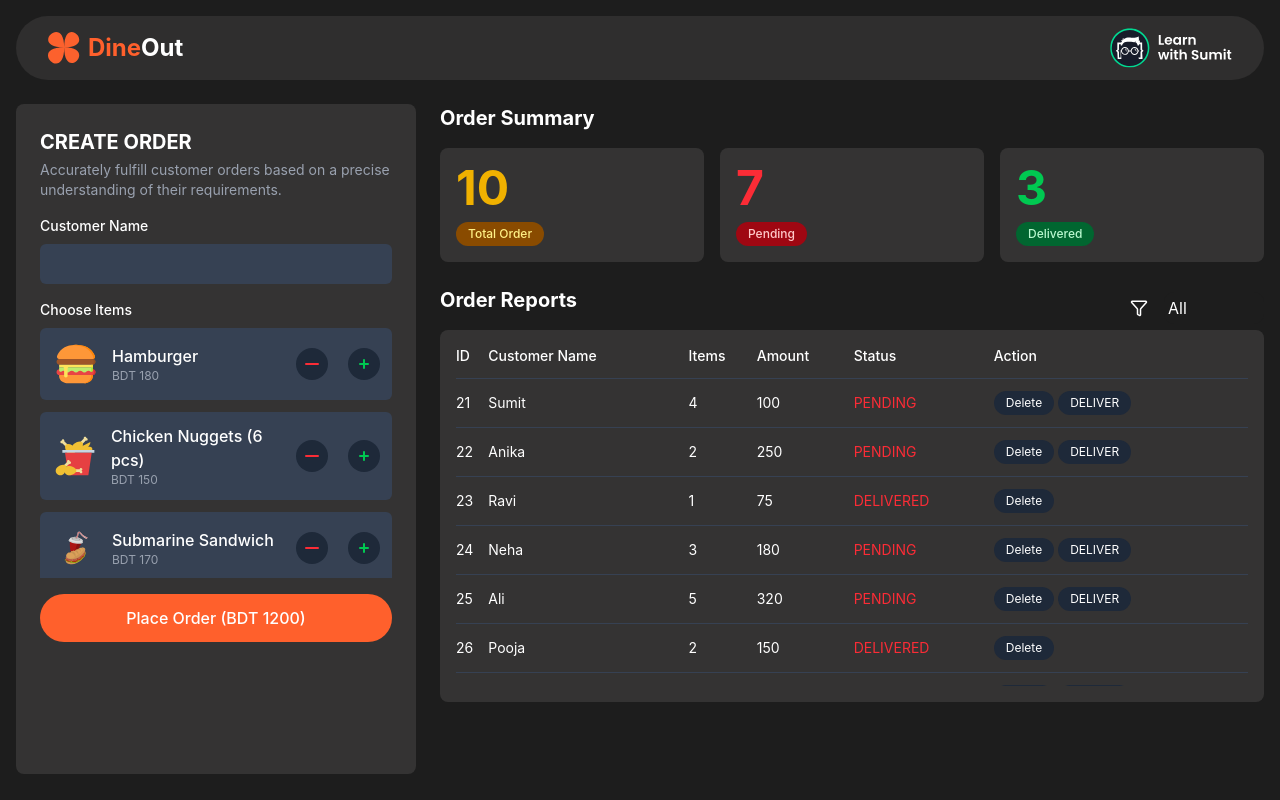
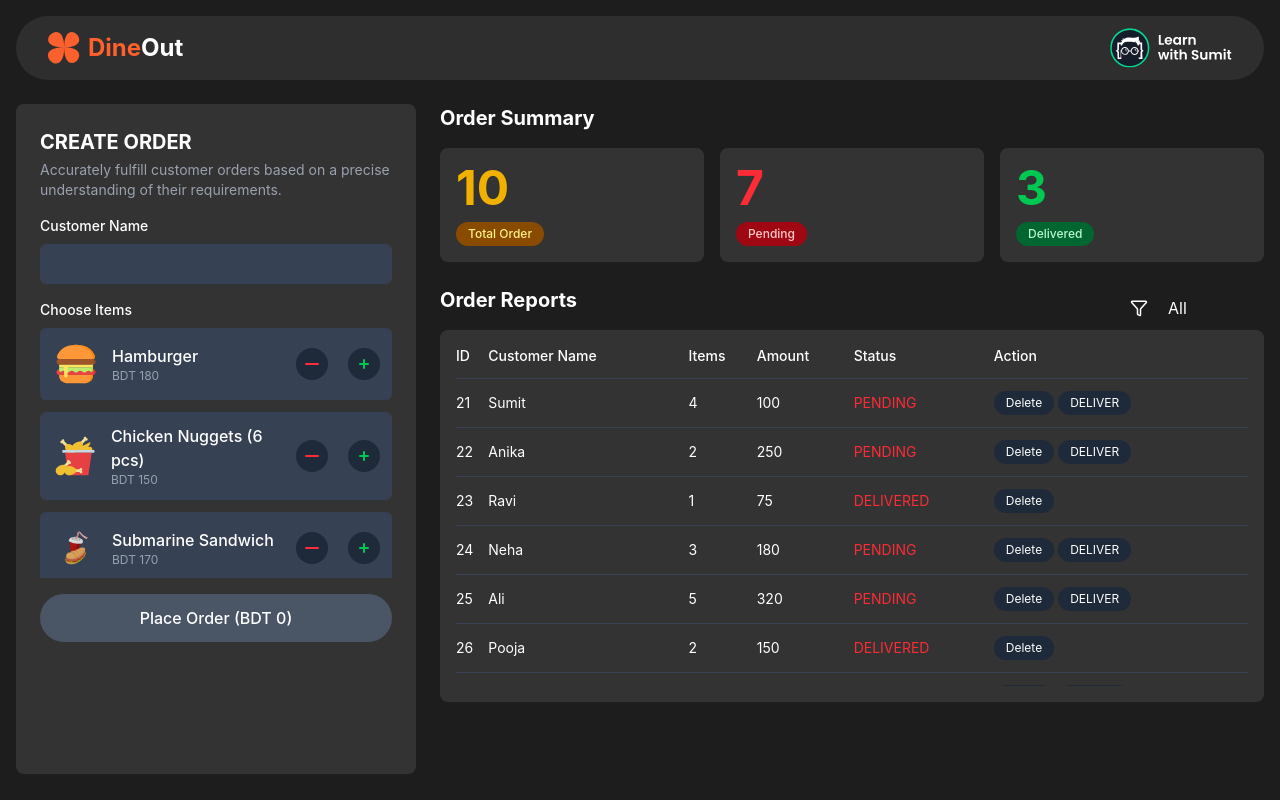
Before and after one commit to AhmedNazir/DineOut, a React (Vite) app: page / in a window 1280 px wide. Built offline with nearby package versions, Linux system fonts and the light colour scheme.

Commit message:
'publish'

```diff
--- a/src/components/Order.jsx
+++ b/src/components/Order.jsx
@@ -1,3 +1,4 @@
+import SampleOrders from "../data";
 import Navbar from "../components/Navbar";
 import OrderSummary from "../components/Order/OrderSummary";
 import OrderReport from "../components/Order/OrderReport";
@@ -6,107 +7,108 @@ import OrderFilter from "./Order/OrderFilter";
 import { useState } from "react";
 
 export default function Order() {
-    const [totalOrders, setTotalOrders] = useState([
-        {
-            id: 21,
-            customer_name: "Sumit",
-            items: 4,
-            amount: 100,
-            status: "PENDING"
-        },
-        {
-            id: 22,
-            customer_name: "Anika",
-            items: 2,
-            amount: 250,
-            status: "PENDING"
-        },
-        {
-            id: 23,
-            customer_name: "Ravi",
-            items: 1,
-            amount: 75,
-            status: "DELIVERED"
-        },
-        {
-            id: 24,
-            customer_name: "Neha",
-            items: 3,
-            amount: 180,
-            status: "PENDING"
-        },
-        {
-            id: 25,
-            customer_name: "Ali",
-            items: 5,
-            amount: 320,
-            status: "PENDING"
-        },
-        {
-            id: 26,
-            customer_name: "Pooja",
-            items: 2,
-            amount: 150,
-            status: "DELIVERED"
-        },
-        {
-            id: 27,
-            customer_name: "Zara",
-            items: 6,
-            amount: 500,
-            status: "PENDING"
-        },
-        {
-            id: 28,
-            customer_name: "Kabir",
-            items: 1,
-            amount: 60,
-            status: "PENDING"
-        },
-        {
-            id: 29,
-            customer_name: "Tina",
-            items: 4,
-            amount: 210,
-            status: "PENDING"
-        },
-        {
-            id: 30,
-            customer_name: "Rahul",
-            items: 3,
-            amount: 190,
-            status: "DELIVERED"
-        }
-    ]);
+    const [totalOrders, setTotalOrders] = useState(SampleOrders);
     const [filterOrders, setFilterOrders] = useState(totalOrders);
+    const [filterKey, setFilterKey] = useState("All");
+    const [customerName, setCustomerName] = useState("");
+    let [NewID, setNewID] = useState(101);
+    let [totalAmount, setTotalAmount] = useState(0);
+    let [totalItems, setTotalItems] = useState(0);
+    let [selectedItem, setSelectedItem] = useState({});
 
-    function getFilterList(key) {
-        let filterList = totalOrders;
+    function getFilterList(key = filterKey, data = totalOrders) {
+        let filterList = data;
+
         if (key == "Pending")
-            filterList = totalOrders.filter(
-                (order) => order.status === "PENDING"
-            );
+            filterList = data.filter((order) => order.status === "PENDING");
 
         if (key == "Delivered")
-            filterList = totalOrders.filter(
-                (order) => order.status === "DELIVERED"
-            );
+            filterList = data.filter((order) => order.status === "DELIVERED");
 
         setFilterOrders(filterList);
+        setFilterKey(key);
     }
 
     function deleteOrder(id) {
         const newTotalOrders = totalOrders.filter((item) => item.id != id);
         setTotalOrders(newTotalOrders);
         setFilterOrders(newTotalOrders);
+        getFilterList(filterKey, newTotalOrders);
     }
+
+    function updateStatus(id) {
+        const newOders = [...totalOrders];
+        let index = newOders.findIndex((i) => i.id === id);
+        newOders[index].status = "DELIVERED";
+
+        setTotalOrders(newOders);
+        setFilterOrders(newOders);
+        getFilterList(filterKey, newOders);
+    }
+
+    function updateCutomerName(data) {
+        setCustomerName(data);
+    }
+
+    function createNewOrder(customerName, amount, items = 0) {
+        if (customerName.length <= 0 || items <= 0 || amount <= 0) return;
+
+        const newOrder = {
+            id: NewID,
+            customer_name: customerName,
+            items,
+            amount,
+            status: "PENDING"
+        };
+
+        setNewID(++NewID);
+        setTotalOrders([...totalOrders, newOrder]);
+        setFilterOrders([...totalOrders, newOrder]);
+        setCustomerName("");
+        setTotalAmount(0);
+        setTotalItems(0);
+        setSelectedItem({});
+    }
+
+    function addAmount(name, price, item = 1) {
+        setTotalAmount(totalAmount + price);
+        setTotalItems(totalItems + 1);
+        setSelectedItem({
+            ...selectedItem,
+            [name]: (isNaN(selectedItem[name]) ? 0 : selectedItem[name]) + item
+        });
+    }
+
+    function deductAmount(name, price, item = 1) {
+        if (
+            selectedItem[name] &&
+            !isNaN(selectedItem[name]) &&
+            selectedItem[name] > 0
+        ) {
+            setSelectedItem({
+                ...selectedItem,
+                [name]: selectedItem[name] - item
+            });
+            setTotalAmount(totalAmount - price);
+            setTotalItems(totalItems - item);
+        }
+    }
+
     return (
         <>
             <div className="container mx-auto px-4 h-screen flex flex-col text-white">
                 <Navbar />
 
                 <div className="grid grid-cols-1 md:grid-cols-3 gap-6 mt-6 flex-grow">
-                    <CreateOrder />
+                    <CreateOrder
+                        customerName={customerName}
+                        totalAmount={totalAmount}
+                        totalItems={totalItems}
+                        updateCutomerName={updateCutomerName}
+                        createNewOrder={createNewOrder}
+                        addAmount={addAmount}
+                        deductAmount={deductAmount}
+                    />
 
                     <div className="md:col-span-2 h-[calc(100vh_-_130px)]">
                         <OrderSummary orders={totalOrders} />
@@ -119,6 +121,7 @@ export default function Order() {
                                     <OrderReport
                                         orders={filterOrders}
                                         handleDeleteOrder={deleteOrder}
+                                        handleUpdateStatus={updateStatus}
                                     />
                                 </div>
                             </div>
--- a/src/components/Order/CreateOrder.jsx
+++ b/src/components/Order/CreateOrder.jsx
@@ -1,7 +1,14 @@
 import ItemList from "./ItemList";
 
-function CreateOrder() {
-    const totalAmount = 1200;
+function CreateOrder({
+    customerName,
+    totalAmount,
+    totalItems,
+    updateCutomerName,
+    createNewOrder,
+    addAmount,
+    deductAmount
+}) {
     return (
         <>
             <div className="bg-cardbg rounded-lg p-6 h-[calc(100vh_-_130px)]">
@@ -20,15 +27,32 @@ function CreateOrder() {
                         type="text"
                         name="customer_name"
                         className="w-full bg-gray-700 bg-opacity-50 rounded-md p-2 focus:outline-none focus:ring-2 focus:ring-primary transition-all duration-300"
-                        // value={order.customer_name}
+                        value={customerName}
+                        onChange={(e) => {
+                            updateCutomerName(e.target.value);
+                        }}
                     />
                 </div>
 
                 {/* Choose Items */}
-                <ItemList />
+                <ItemList addAmount={addAmount} deductAmount={deductAmount} />
 
                 {/* Place Order Button */}
-                <button className="w-full bg-primary hover:bg-opacity-90 text-white font-medium py-3 rounded-full transition-all duration-300 hover:shadow-lg transform hover:-translate-y-1">
+                <button
+                    className={`w-full text-white font-medium py-3 rounded-full transition-all duration-300 transform hover:-translate-y-1
+                        ${
+                            !customerName || totalAmount <= 0 || totalItems <= 0
+                                ? "bg-gray-600 cursor-not-allowed"
+                                : "bg-orange-600 hover:bg-orange-800 hover:shadow-lg"
+                        }
+                    `}
+                    disabled={
+                        !customerName || totalAmount <= 0 || totalItems <= 0
+                    }
+                    onClick={() =>
+                        createNewOrder(customerName, totalAmount, totalItems)
+                    }
+                >
                     Place Order (BDT {totalAmount})
                 </button>
             </div>
--- /dev/null
+++ b/src/data.js
@@ -0,0 +1,74 @@
+const SampleOrders = [
+    {
+        id: 21,
+        customer_name: "Sumit",
+        items: 4,
+        amount: 100,
+        status: "PENDING"
+    },
+    {
+        id: 22,
+        customer_name: "Anika",
+        items: 2,
+        amount: 250,
+        status: "PENDING"
+    },
+    {
+        id: 23,
+        customer_name: "Ravi",
+        items: 1,
+        amount: 75,
+        status: "DELIVERED"
+    },
+    {
+        id: 24,
+        customer_name: "Neha",
+        items: 3,
+        amount: 180,
+        status: "PENDING"
+    },
+    {
+        id: 25,
+        customer_name: "Ali",
+        items: 5,
+        amount: 320,
+        status: "PENDING"
+    },
+    {
+        id: 26,
+        customer_name: "Pooja",
+        items: 2,
+        amount: 150,
+        status: "DELIVERED"
+    },
+    {
+        id: 27,
+        customer_name: "Zara",
+        items: 6,
+        amount: 500,
+        status: "PENDING"
+    },
+    {
+        id: 28,
+        customer_name: "Kabir",
+        items: 1,
+        amount: 60,
+        status: "PENDING"
+    },
+    {
+        id: 29,
+        customer_name: "Tina",
+        items: 4,
+        amount: 210,
+        status: "PENDING"
+    },
+    {
+        id: 30,
+        customer_name: "Rahul",
+        items: 3,
+        amount: 190,
+        status: "DELIVERED"
+    }
+];
+
+export default SampleOrders;
```
Also changed, not shown: src/components/Order/ItemList.jsx (+16 -4 lines), src/components/Order/OrderReport.jsx (+16 -5 lines).
